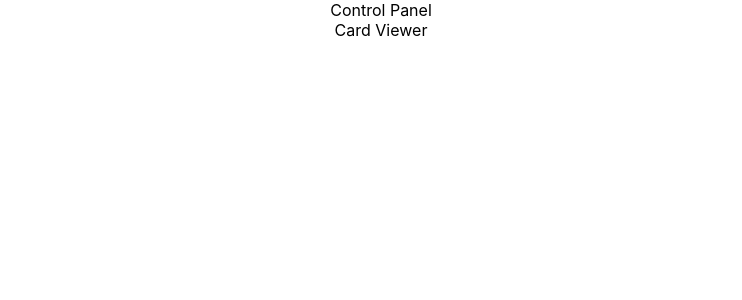
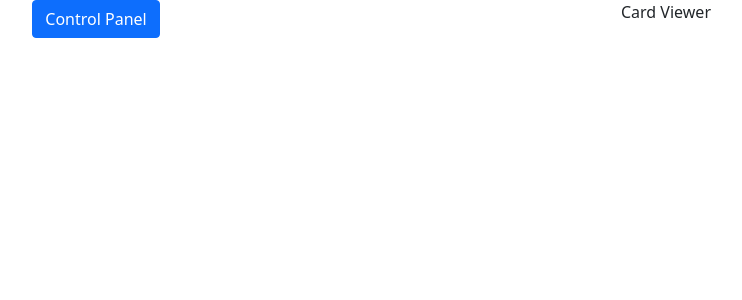
Before and after one commit to NicolasSteuernagle/ta-trainer_example, a React (Create React App) app: page / in a window 1280 px wide. Shown: the top 300 px of the page, without its empty margins (259-1001 px from the left). Built offline with nearby package versions, Linux system fonts and the light colour scheme.

Commit message:
Added button, rows and columns

```diff
--- a/package.json
+++ b/package.json
@@ -10,7 +10,9 @@
     "@types/node": "^12.20.26",
     "@types/react": "^17.0.24",
     "@types/react-dom": "^17.0.9",
+    "bootstrap": "^5.1.1",
     "react": "^17.0.2",
+    "react-bootstrap": "^2.0.0-rc.0",
     "react-dom": "^17.0.2",
     "react-scripts": "4.0.3",
     "typescript": "^4.4.3",
--- a/src/App.tsx
+++ b/src/App.tsx
@@ -3,13 +3,18 @@ import './App.css';
 import CARDS from './assets/cards.json';
 import { CardViewer } from './components/CardViewer';
 import { ControlPanel } from './components/ControlPanel';
+import 'bootstrap/dist/css/bootstrap.min.css';
+import { Container, Row } from 'react-bootstrap';
+
 
 function App(): JSX.Element {
   return (
-    <div className="App">
-      <ControlPanel></ControlPanel>
-      <CardViewer></CardViewer>
-    </div>
+    <Container className="App">
+      <Row>
+        <ControlPanel></ControlPanel>
+        <CardViewer></CardViewer>
+      </Row>
+    </Container>
   );
 }
 
--- a/src/components/CardViewer.tsx
+++ b/src/components/CardViewer.tsx
@@ -1,5 +1,5 @@
-
+import { Col } from 'react-bootstrap';
 
 export function CardViewer(): JSX.Element {
-    return <div>Card Viewer</div>
+    return <Col>Card Viewer</Col>
 }
--- a/src/components/ControlPanel.tsx
+++ b/src/components/ControlPanel.tsx
@@ -1,5 +1,5 @@
-
+import { Button, Col } from 'react-bootstrap';
 
 export function ControlPanel(): JSX.Element{
-    return <div>Control Panel</div>
+    return <Col><Button>Control Panel</Button></Col>
 }
```
Also changed, not shown: 1 other file (tests, documents, lock files or other folders).
